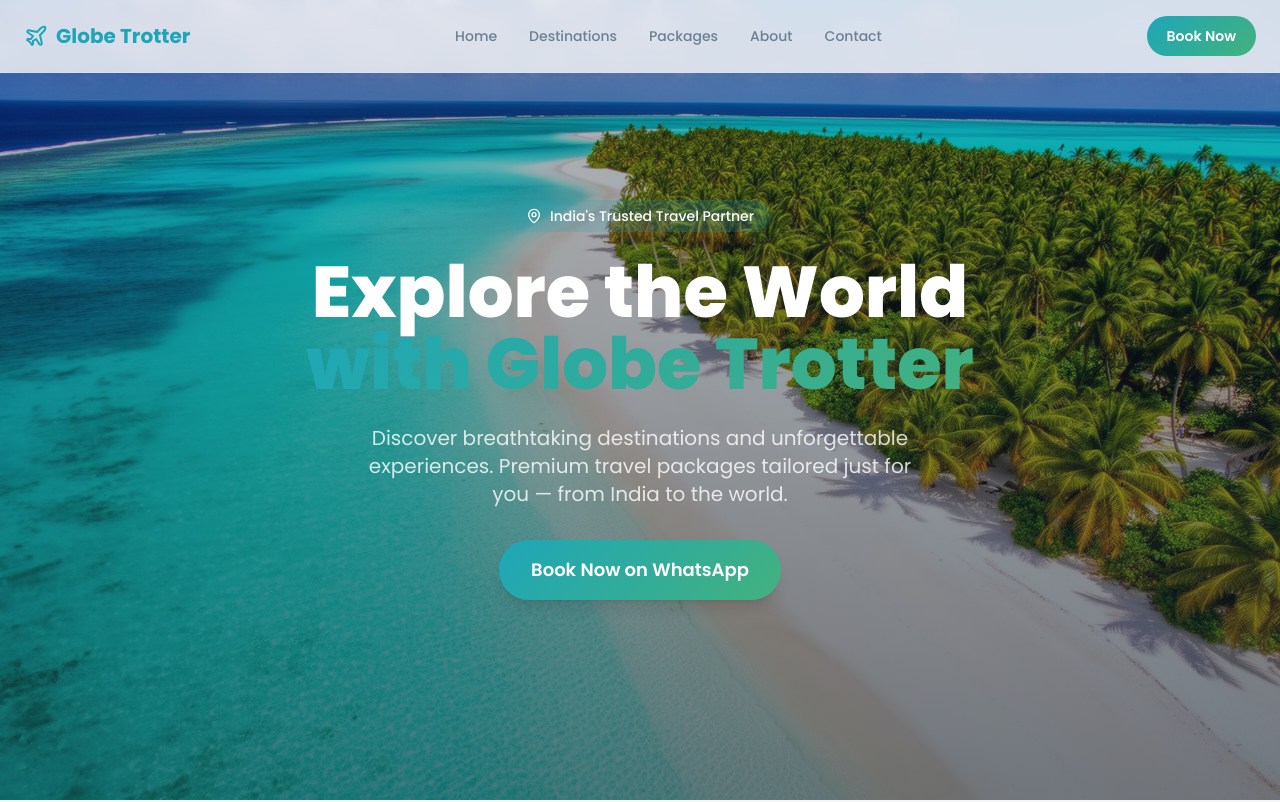
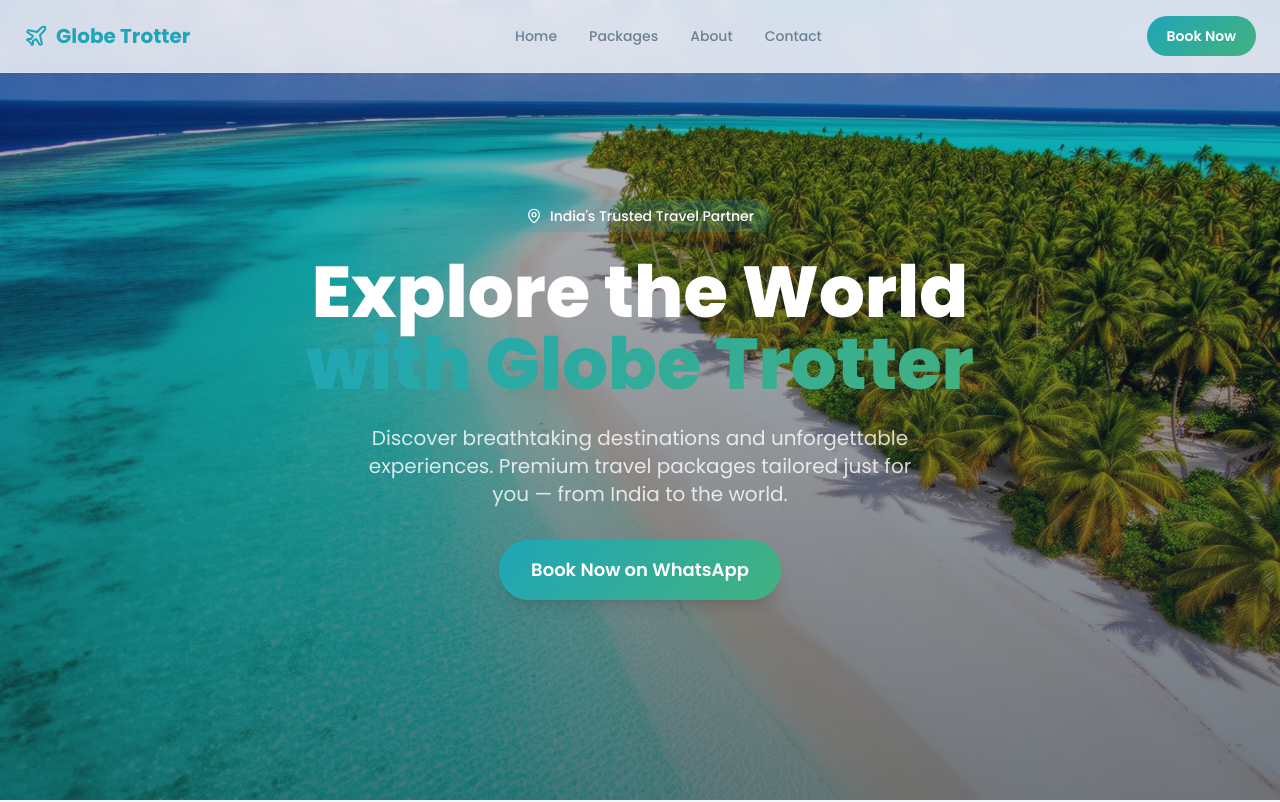
Before and after one commit to inayatshaykh/Global-Travel, a React (Vite) app: page / in a window 1280 px wide. Shown: the top 802 px of the page. Built offline with nearby package versions, Linux system fonts and the light colour scheme; the HTML template or start-up script is replaced by a standard one.

Commit message:
fix: remove Destinations from navbar

```diff
--- a/src/components/Navbar.tsx
+++ b/src/components/Navbar.tsx
@@ -5,7 +5,7 @@ const WA_LINK = "https://wa.me/917982045480?text=Hi!%20I%20want%20to%20book%20a%
 
 const Navbar = () => {
   const [open, setOpen] = useState(false);
-  const links = ["Home", "Destinations", "Packages", "About", "Contact"];
+  const links = ["Home", "Packages", "About", "Contact"];
 
   return (
     <nav className="fixed top-0 left-0 right-0 z-50 bg-background/80 backdrop-blur-md border-b border-border/50">
```
